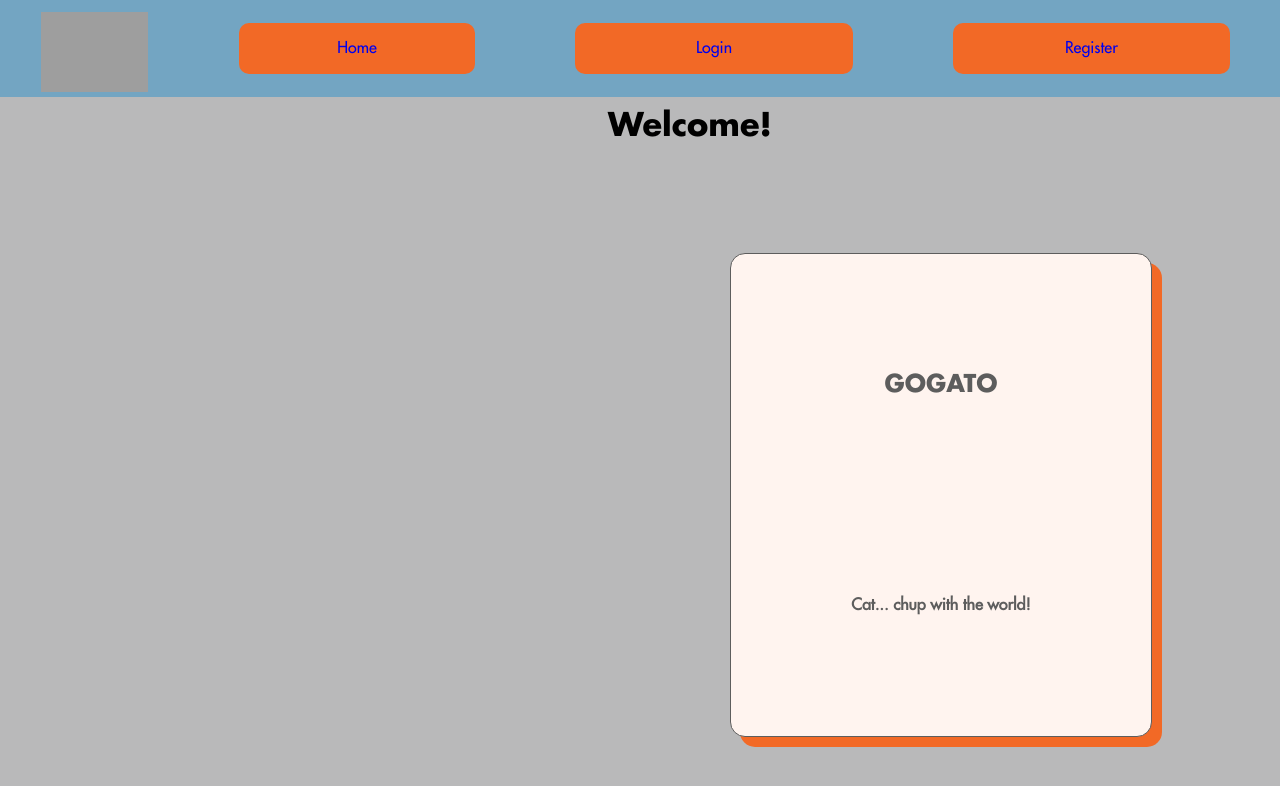
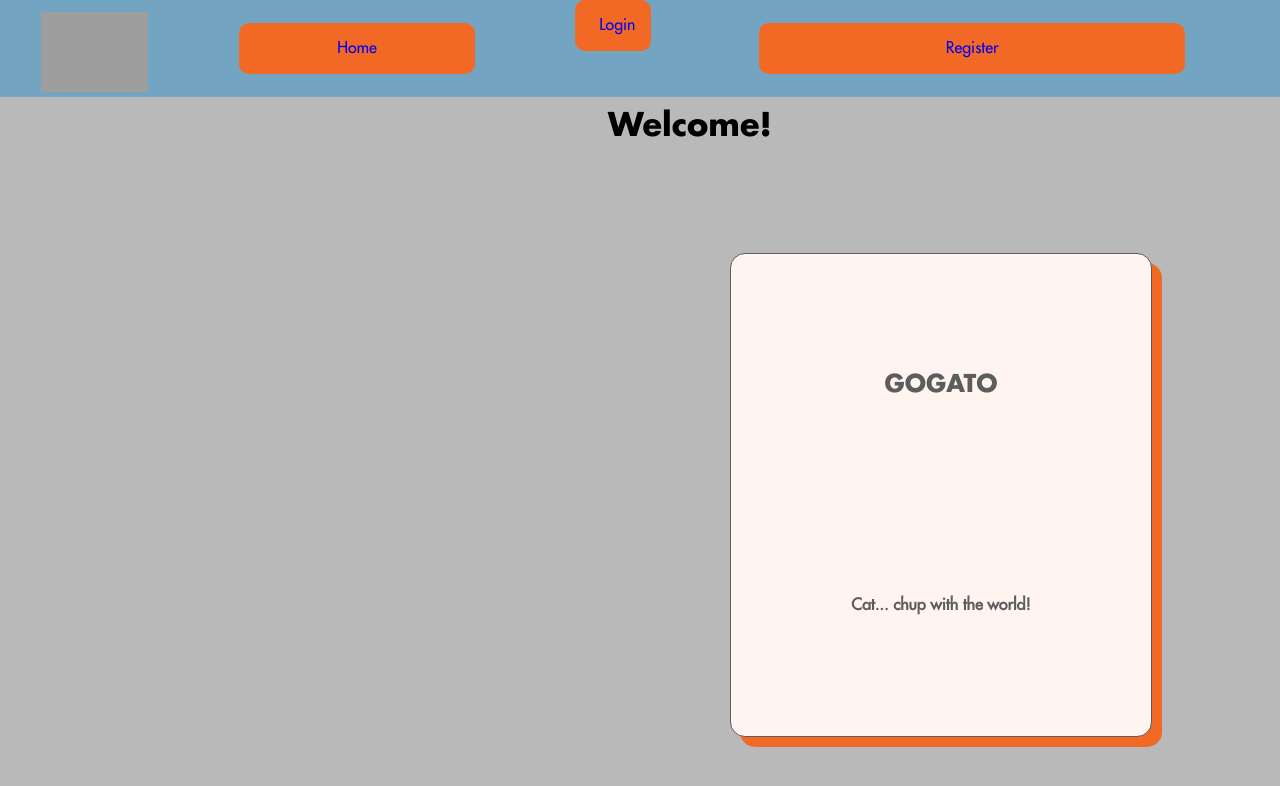
Before and after one commit to justincando/gogatotest, a React (Create React App) app: page / in a window 1280 px wide. Shown: the top 786 px of the page. Built offline with nearby package versions, Linux system fonts and the light colour scheme; no server answers; grey boxes are pictures that could not be loaded.

Commit message:
Testing a change to link so that buttons work appropriatly

```diff
--- a/src/components/Navbar.js
+++ b/src/components/Navbar.js
@@ -49,7 +49,7 @@ export default function Navbar({ currentUserId, setCurrentUserId, setUser }) {
           <div className="flex-item"><Link to="/">Home</Link></div>
 
           <div className="right">
-            <div className="flex-item"><Link to="/login"> Login</Link></div>
+            <Link to="/login"><div className="flex-item"> Login</div></Link>
             <div className="flex-item"><Link to="/registration"> Register</Link></div>
           </div>
       </div>
```
